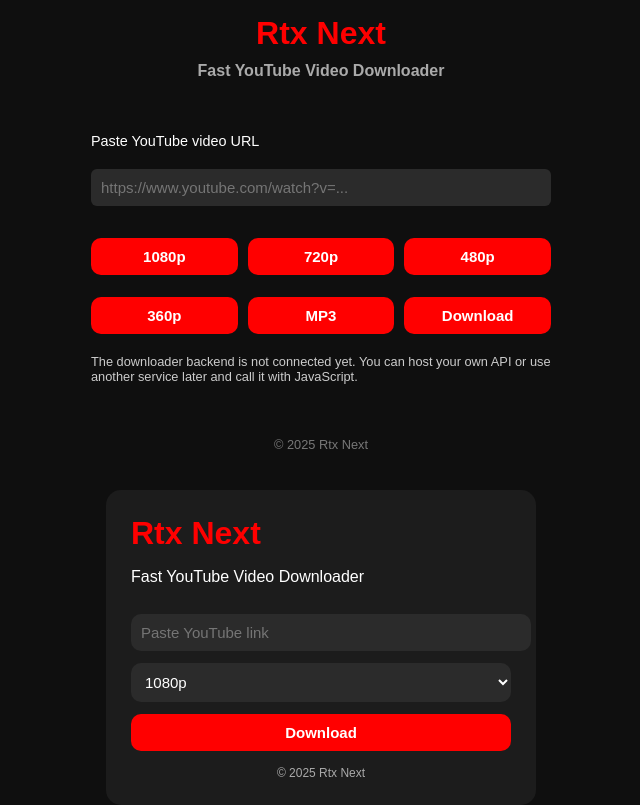
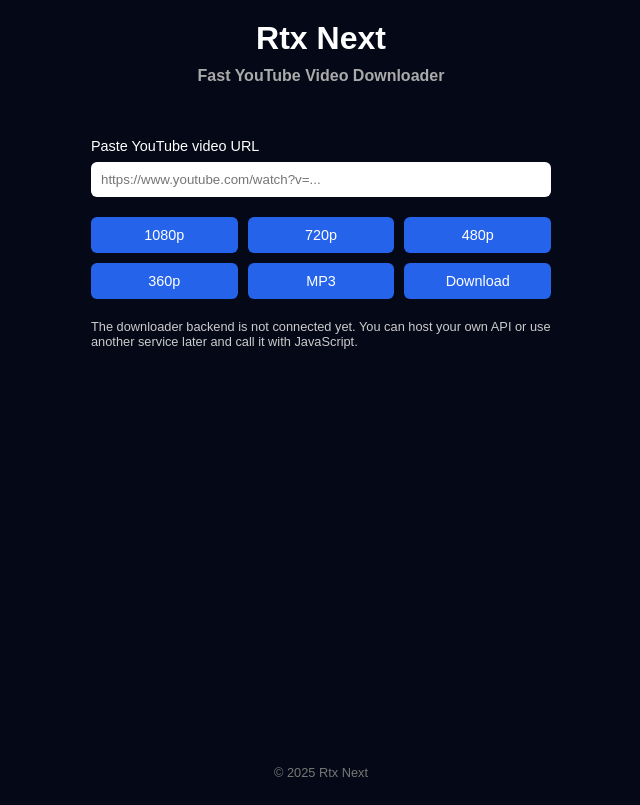
Before and after one commit to nishantgaming4050-sys/rtx-next, a plain HTML site: page index.html in a window 1280 px wide. Shown: the whole page, without its empty margins (319-959 px from the left). Drawn offline with Linux system fonts and the light colour scheme.

Commit message:
Update index.html

```diff
--- a/index.html
+++ b/index.html
@@ -108,103 +108,3 @@
   </footer>
 </body>
 </html>
-﻿<!DOCTYPE html>
-<html lang="en">
-<head>
-<meta charset="UTF-8">
-<title>Rtx Next – YouTube Downloader</title>
-<meta name="viewport" content="width=device-width, initial-scale=1.0">
-<style>
-body{
-  margin:0;
-  font-family: Arial, sans-serif;
-  background:#0f0f0f;
-  color:#fff;
-  display:flex;
-  justify-content:center;
-  align-items:center;
-  height:100vh;
-}
-.box{
-  background:#1c1c1c;
-  padding:25px;
-  border-radius:15px;
-  width:100%;
-  max-width:380px;
-}
-h1{
-  margin:0 0 10px;
-  color:#ff0000;
-}
-input,select,button{
-  width:100%;
-  margin-top:12px;
-  padding:10px;
-  border-radius:10px;
-  border:none;
-  font-size:15px;
-}
-input,select{
-  background:#2b2b2b;
-  color:white;
-}
-button{
-  background:#ff0000;
-  color:white;
-  cursor:pointer;
-  font-weight:bold;
-}
-button:hover{
-  opacity:0.9;
-}
-.footer{
-  font-size:12px;
-  color:#aaa;
-  margin-top:15px;
-  text-align:center;
-}
-</style>
-</head>
-<body>
-
-<div class="box">
-  <h1>Rtx Next</h1>
-  <p>Fast YouTube Video Downloader</p>
-
-  <input id="url" placeholder="Paste YouTube link">
-
-  <select id="quality">
-    <option value="1080">1080p</option>
-    <option value="720">720p</option>
-    <option value="480">480p</option>
-    <option value="360">360p</option>
-    <option value="mp3">MP3</option>
-  </select>
-
-  <button onclick="download()">Download</button>
-
-  <div class="footer">
-    © 2025 Rtx Next
-  </div>
-</div>
-
-<script>
-function download(){
-  const url = document.getElementById('url').value;
-  const q = document.getElementById('quality').value;
-
-  if(!url){
-    alert("Paste YouTube link");
-    return;
-  }
-
-  // Example free API redirect (replace if needed)
-  window.open(
-    `https://loader.to/api/button/?url=${encodeURIComponent(url)}&f=${q}`,
-    "_blank"
-  );
-}
-</script>
-
-</body>
-</html>
```
